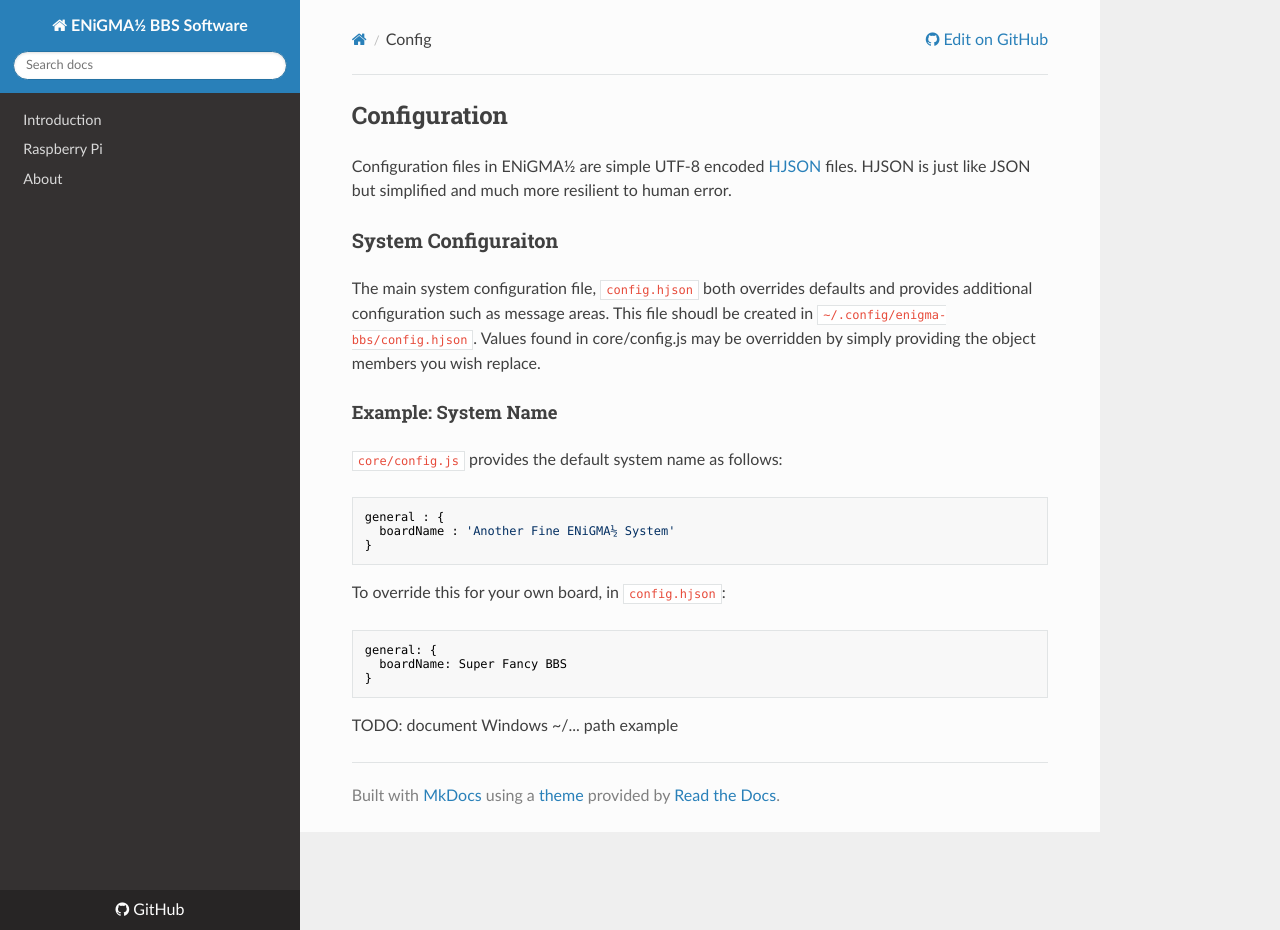
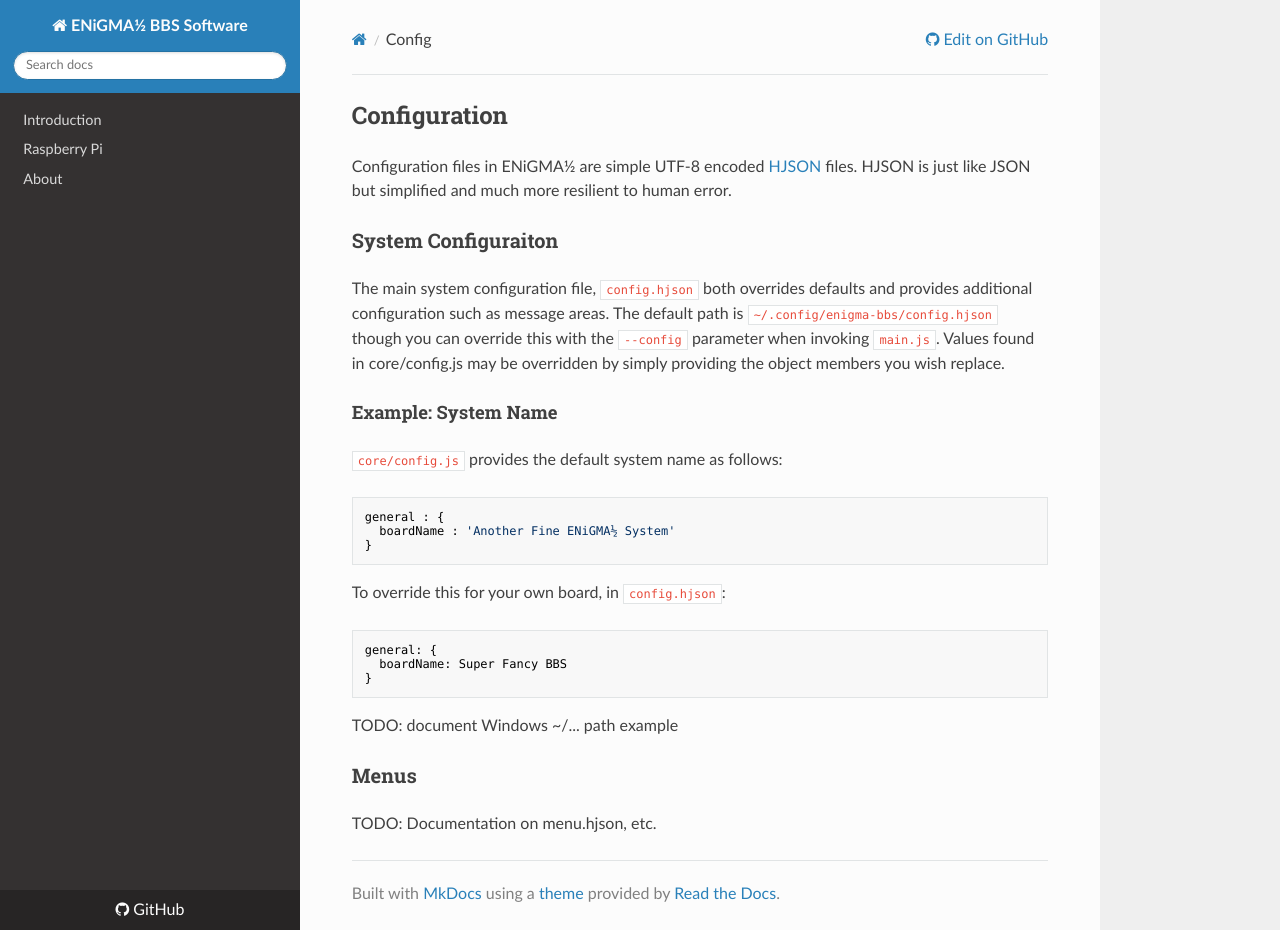
Before and after one commit to NuSkooler/enigma-bbs, an MkDocs documentation site: the page built from docs/config.md, in a window 1280 px wide and 930 px high. Built offline with MkDocs 1.6.1, drawn with Linux system fonts in a browser that asks for light colours; nearby versions of some CDN libraries; old or Windows-style settings are respelled for this version of MkDocs.

Commit message:
* Minor update to config.md

````diff
--- a/docs/config.md
+++ b/docs/config.md
@@ -2,7 +2,7 @@
 Configuration files in ENiGMA½ are simple UTF-8 encoded [HJSON](http://hjson.org/) files. HJSON is just like JSON but simplified and much more resilient to human error.
 
 ### System Configuraiton
-The main system configuration file, `config.hjson` both overrides defaults and provides additional configuration such as message areas. This file shoudl be created in `~/.config/enigma-bbs/config.hjson`. Values found in core/config.js may be overridden by simply providing the object members you wish replace.
+The main system configuration file, `config.hjson` both overrides defaults and provides additional configuration such as message areas. The default path is `~/.config/enigma-bbs/config.hjson` though you can override this with the `--config` parameter when invoking `main.js`. Values found in core/config.js may be overridden by simply providing the object members you wish replace.
 
 #### Example: System Name
 `core/config.js` provides the default system name as follows:
@@ -20,3 +20,6 @@ general: {
 ```
 
 TODO: document Windows ~/... path example
+
+### Menus
+TODO: Documentation on menu.hjson, etc.
````
